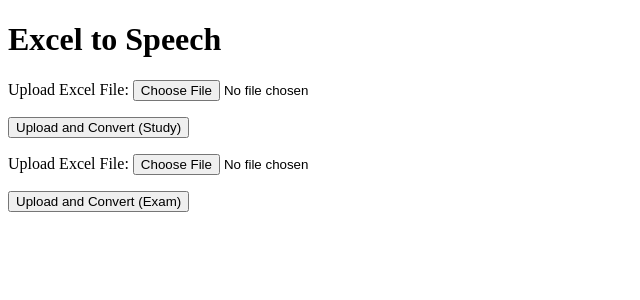
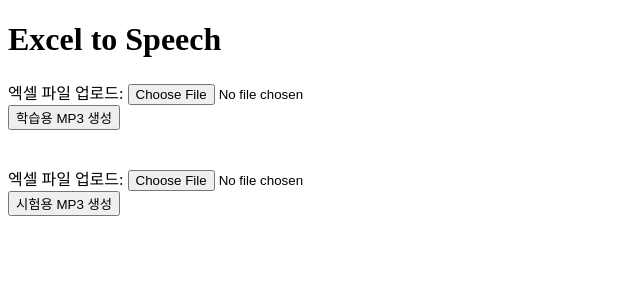
Before and after one commit to bnyid/pdfgod2, a Django app: page /word/ in a window 1280 px wide. Shown: the top 300 px of the page, without its empty margins (0-640 px from the left). Run offline with Django 5.2, Linux system fonts and the light colour scheme; parts of the project's set-up code (start-up, migrations or seed data) failed here and were passed over.

Commit message:
단어 mp3 링크 생성

```diff
--- a/templates/index.html
+++ b/templates/index.html
@@ -12,6 +12,7 @@
 
 <body>
     <h2>B&Y PDF Management : {{category.name}} - {{section}} - {{group}}</h2>
+    <a href="word/"><h3> 단어 듣기 생성 </h3></a>
 <!-- 카테고리 생성 폼 -->
     <form method="POST" action="">
         {% csrf_token %}
--- a/templates/wordgod.html
+++ b/templates/wordgod.html
@@ -7,14 +7,18 @@
     <h1>Excel to Speech</h1>
     <form method="post" enctype="multipart/form-data" action="{% url 'for_study' %}">
         {% csrf_token %}
-        {{ form.as_p }}
-        <button type="submit">Upload and Convert (Study)</button>
+        {{ form }}
+        <button type="submit">학습용 MP3 생성</button>
     </form>
+
+    <br>
+    <br>
+
 
     <form method="post" enctype="multipart/form-data" action="{% url 'for_exam' %}">
         {% csrf_token %}
-        {{ form.as_p }}
-        <button type="submit">Upload and Convert (Exam)</button>
+        {{ form }}
+    <button type="submit">시험용 MP3 생성</button>
     </form>
 
 
--- a/wordgod/forms.py
+++ b/wordgod/forms.py
@@ -5,4 +5,4 @@ class TextInputForm(forms.Form):
 
 
 class ExcelUploadForm(forms.Form):
-    file = forms.FileField(label='Upload Excel File')
+    file = forms.FileField(label='엑셀 파일 업로드')
```
